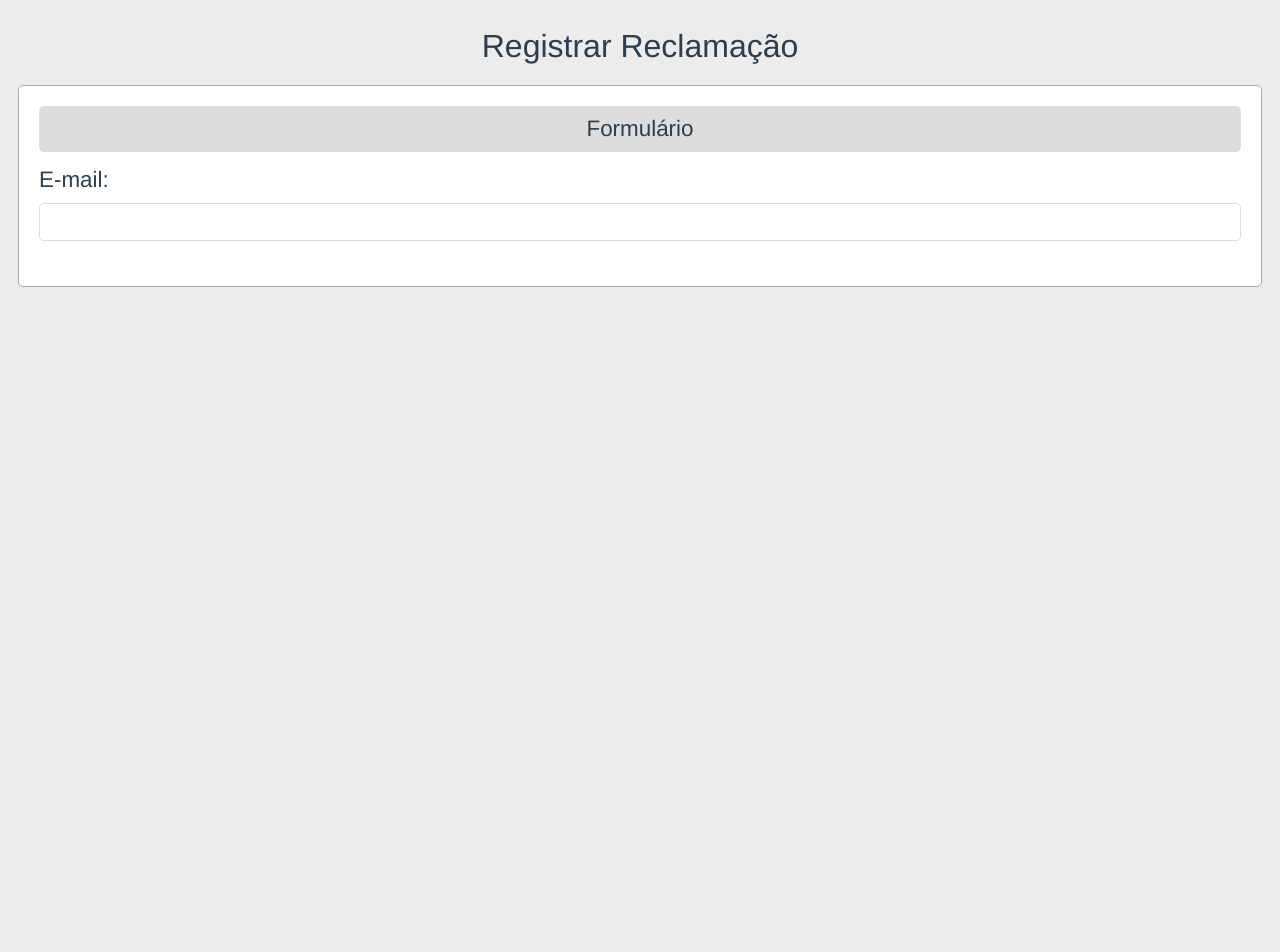
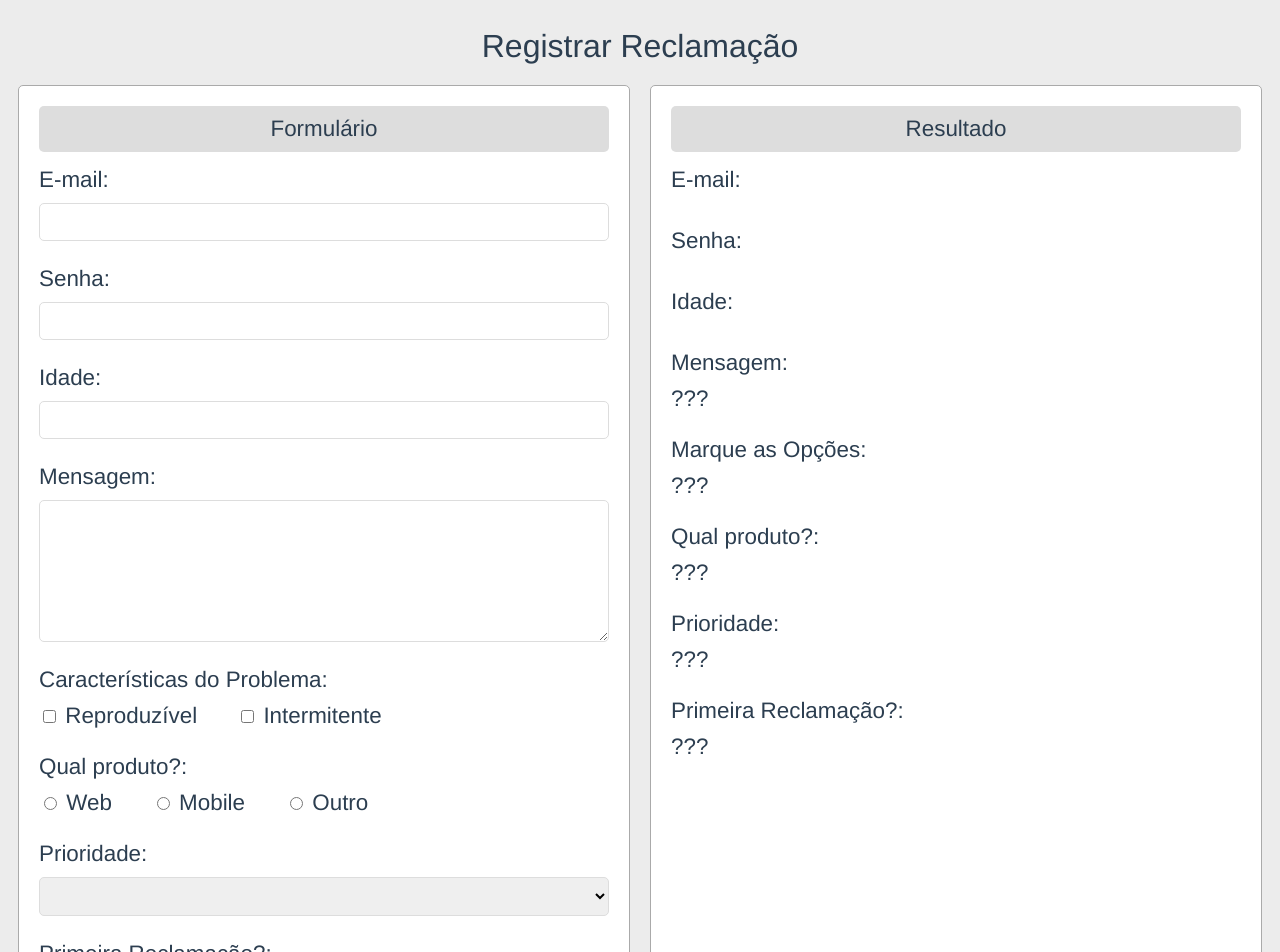
Before and after one commit to HenriqueSombrio/Projeto-VueJs-PWEB, a Vue app: page / in a window 1280 px wide. Shown: the top 952 px of the page. Before the commit the page ends 800 px from the top, so only its background shows below. Built offline with nearby package versions, Linux system fonts and the light colour scheme.

Commit message:
Criado formulário

```diff
--- a/src/App.vue
+++ b/src/App.vue
@@ -4,18 +4,95 @@
     <div class="conteudo">
       <form class="painel">
         <div class="cabecalho">Formulário</div>
+
         <rotulo nome="E-mail">
           <input type="text" />
         </rotulo>
+
+        <rotulo nome="Senha">
+          <input type="password" />
+        </rotulo>
+
+        <rotulo nome="Idade">
+          <input type="number" />
+        </rotulo>
+
+        <rotulo nome="Mensagem">
+          <textarea name="" cols="30" rows="5"></textarea>
+        </rotulo>
+
+        <rotulo nome="Características do Problema">
+          <span class="mr-4"
+            ><input type="checkbox" value="reproduzivel" /> Reproduzível</span
+          >
+          <span
+            ><input type="checkbox" value="intermitente" /> Intermitente</span
+          >
+        </rotulo>
+
+        <rotulo nome="Qual produto?">
+          <span class="mr-4"><input type="radio" /> Web</span>
+          <span class="mr-4"><input type="radio" /> Mobile</span>
+          <span><input type="radio" /> Outro</span>
+        </rotulo>
+
+        <rotulo nome="Prioridade">
+          <select name="" id="">
+            <option></option>
+          </select>
+        </rotulo>
+
+        <rotulo nome="Primeira Reclamação?">
+          <escolha />
+        </rotulo>
+        <hr />
+        <button>Enviar</button>
       </form>
+
+      <div class="painel">
+        <div class="cabecalho">Resultado</div>
+
+        <rotulo nome="E-mail">
+          <span></span>
+        </rotulo>
+
+        <rotulo nome="Senha">
+          <span></span>
+        </rotulo>
+
+        <rotulo nome="Idade">
+          <span></span>
+        </rotulo>
+
+        <rotulo nome="Mensagem">
+          <span>???</span>
+        </rotulo>
+
+        <rotulo nome="Marque as Opções">
+          <span>???</span>
+        </rotulo>
+
+        <rotulo nome="Qual produto?">
+          <span>???</span>
+        </rotulo>
+
+        <rotulo nome="Prioridade">
+          <span>???</span>
+        </rotulo>
+
+        <rotulo nome="Primeira Reclamação?">
+          <span>???</span>
+        </rotulo>
+      </div>
     </div>
   </div>
 </template>
 
 <script>
+import escolha from "./components/escolha.vue";
 import rotulo from "./components/rotulo.vue";
 export default {
-  components: { rotulo },
+  components: { rotulo, escolha },
 };
 </script>
 
```
